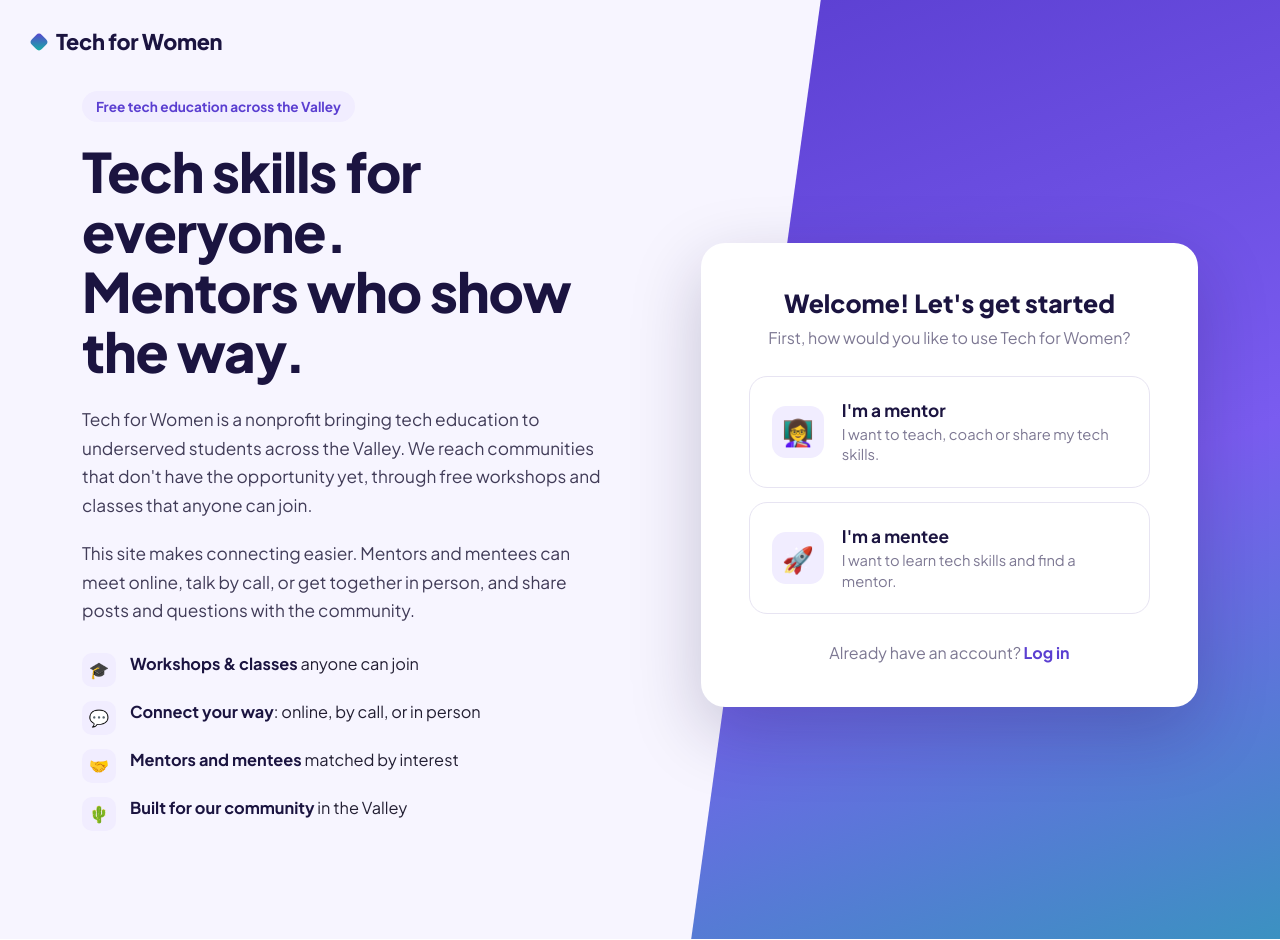
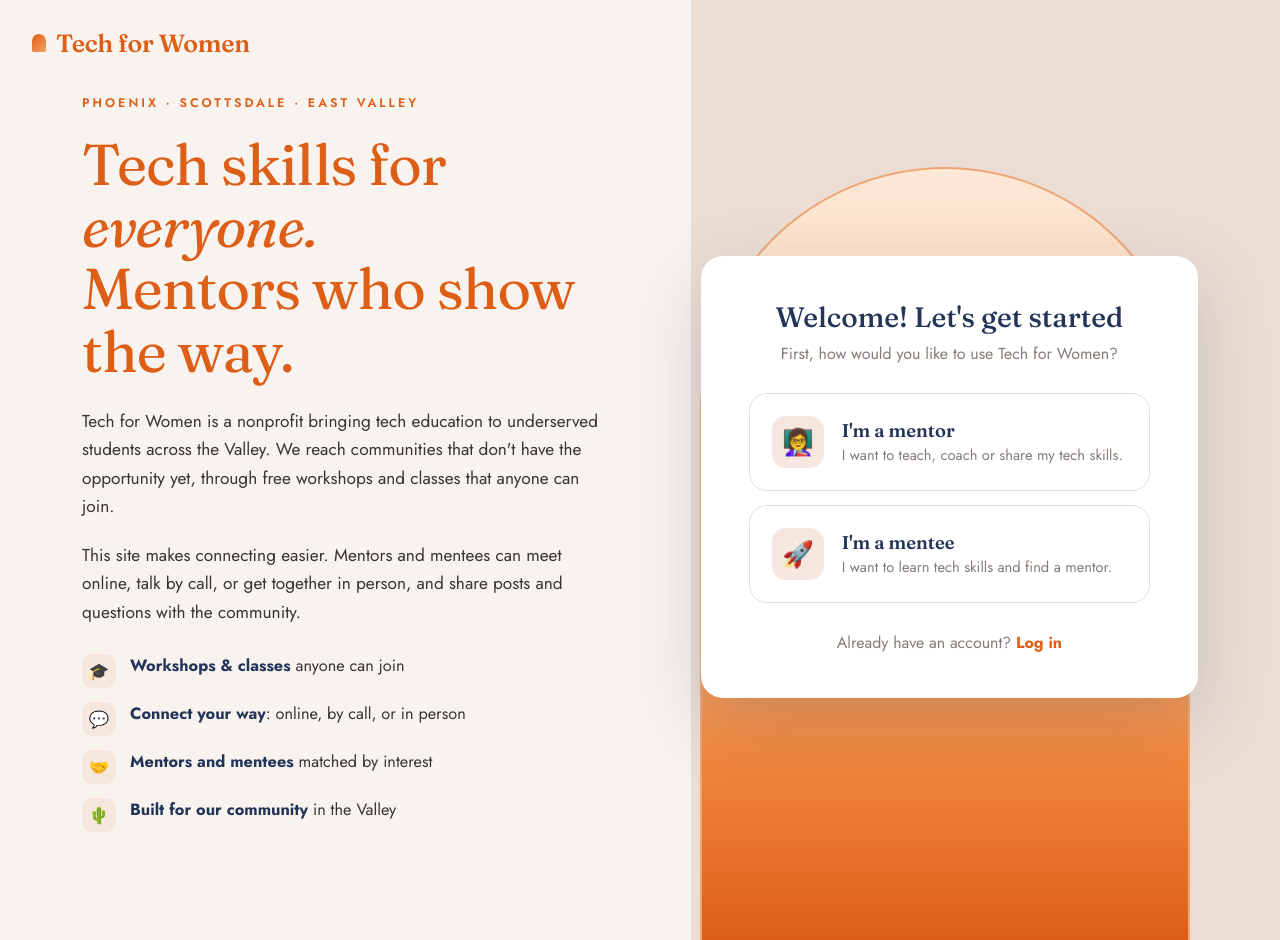
Before and after one commit to Commander436/Larper, a plain HTML site: page index.html in a window 1280 px wide. Drawn offline with Linux system fonts and the light colour scheme.

Commit message:
Apply TechWomenAZ brand colors and typography
Burnt orange / navy / cream palette, serif display headings (Fraunces),
Jost body text, pill buttons, and a desert-sunrise arch on the landing page.

Co-Authored-By: Claude Sonnet 5.5 <noreply@anthropic.com>
Claude-Session: https://claude.ai/code/session_01QbrbXN3hmoc3MRLcN6Gmsw

```diff
--- a/css/styles.css
+++ b/css/styles.css
@@ -4,21 +4,23 @@
  * so matching the nonprofit's brand colors is a one-block change.
  */
 :root {
-  --primary: #5b3fd1;        /* buttons, selected states, accents */
-  --primary-dark: #4a30b0;
-  --primary-soft: #cfc6f6;   /* disabled buttons */
-  --tint: #f1edff;           /* info panel, chips */
-  --accent: #12b5a2;         /* success + highlights */
-  --bg: #f7f5ff;             /* landing background */
-  --ink: #1b1440;            /* headings */
-  --text: #231f33;
-  --muted: #7d7893;
-  --field: #f3f2f8;
-  --line: #e7e4f2;
-  --danger: #d6455d;
+  --primary: #dd5f17;        /* burnt orange: buttons, selected states, accents */
+  --primary-dark: #bd4a0a;
+  --primary-soft: #f2c6ab;   /* disabled buttons */
+  --tint: #f5e7de;           /* info panel, chips, selected rows */
+  --accent: #223559;         /* navy: highlights, success */
+  --bg: #f8f3ef;            /* warm cream page background */
+  --sand: #ebddd3;           /* decorative panels */
+  --ink: #223559;            /* headings and strong text */
+  --text: #3a3331;
+  --muted: #857b76;
+  --field: #f3ece7;
+  --line: #e8dcd3;
+  --danger: #c23b3b;
   --radius: 14px;
-  --radius-lg: 24px;
-  --font: "Plus Jakarta Sans", "Segoe UI", system-ui, -apple-system, sans-serif;
+  --radius-lg: 22px;
+  --font: "Jost", "Segoe UI", system-ui, -apple-system, sans-serif;
+  --serif: "Fraunces", "Playfair Display", Georgia, "Times New Roman", serif;
 }
 
 * { box-sizing: border-box; }
@@ -28,43 +30,47 @@ a { color: inherit; }
 button { font-family: inherit; cursor: pointer; }
 .sr-only { position: absolute; width: 1px; height: 1px; overflow: hidden; clip: rect(0 0 0 0); white-space: nowrap; }
 
-.logo { font-weight: 800; font-size: 1.35rem; color: var(--ink); text-decoration: none; letter-spacing: -0.3px; display: inline-flex; align-items: center; gap: 10px; }
-.logo::before { content: ""; width: 14px; height: 14px; border-radius: 4px; background: linear-gradient(135deg, var(--primary), var(--accent)); transform: rotate(45deg); }
+.logo { font-family: var(--serif); font-weight: 600; font-size: 1.55rem; color: var(--primary); text-decoration: none; letter-spacing: -0.3px; display: inline-flex; align-items: center; gap: 10px; }
+.logo::before { content: ""; width: 14px; height: 18px; background: linear-gradient(135deg, var(--primary), #f4a261); border-radius: 7px 7px 2px 2px; }
 
 /* ---------- Buttons & fields ---------- */
-.btn { border: 0; border-radius: var(--radius); padding: 17px 32px; font-size: 1rem; font-weight: 700; transition: background .15s, transform .05s; }
+.btn { border: 0; border-radius: 999px; padding: 16px 34px; font-size: .95rem; font-weight: 600; letter-spacing: .8px; text-transform: uppercase; transition: background .15s, transform .05s; }
 .btn:active { transform: scale(.98); }
 .btn-primary { background: var(--primary); color: #fff; }
 .btn-primary:hover { background: var(--primary-dark); }
 .btn-primary:disabled { background: var(--primary-soft); cursor: not-allowed; }
-.btn-ghost { background: #fff; color: var(--text); border: 1.5px solid var(--line); }
+.btn-ghost { background: transparent; color: var(--text); border: 1.5px solid var(--line); }
 .btn-ghost:hover { background: var(--field); }
 .btn-block { width: 100%; }
 
 .field { width: 100%; border: 1.5px solid var(--line); background: #fff; border-radius: var(--radius); padding: 18px 20px; font-size: 1rem; font-family: inherit; color: var(--text); outline: none; }
-.field:focus { border-color: var(--primary); box-shadow: 0 0 0 4px rgba(91, 63, 209, .12); }
+.field:focus { border-color: var(--primary); box-shadow: 0 0 0 4px rgba(221, 95, 23, .15); }
 .field.invalid { border-color: var(--danger); }
 textarea.field { resize: vertical; min-height: 200px; line-height: 1.55; }
 
 /* ---------- Landing / sign-up ---------- */
 .landing { min-height: 100vh; background: var(--bg); position: relative; overflow: hidden; }
-.landing::before { /* decorative slanted panel */
-  content: ""; position: absolute; inset: 0 0 0 auto; width: 46%;
-  background: linear-gradient(160deg, var(--primary) 0%, #7a5cf0 55%, var(--accent) 130%);
-  clip-path: polygon(22% 0, 100% 0, 100% 100%, 0 100%);
+.landing::before { /* sand panel */
+  content: ""; position: absolute; inset: 0 0 0 auto; width: 46%; background: var(--sand);
 }
-.landing header { position: relative; z-index: 2; padding: 28px 32px 0; }
-.landing-grid { position: relative; z-index: 1; max-width: 1180px; margin: 0 auto; padding: 36px 32px 80px; display: grid; grid-template-columns: 1.1fr 1fr; gap: 72px; align-items: center; }
-.eyebrow { display: inline-block; background: var(--tint); color: var(--primary); font-weight: 700; font-size: .85rem; padding: 7px 14px; border-radius: 999px; margin-bottom: 20px; }
-.hero h1 { font-size: clamp(2.1rem, 4.6vw, 3.4rem); line-height: 1.1; color: var(--ink); margin: 0 0 24px; font-weight: 800; letter-spacing: -1px; }
-.hero p { font-size: 1.08rem; line-height: 1.65; max-width: 520px; margin: 0 0 20px; color: #413c58; }
+.landing::after { /* arch window with desert-sunrise gradient */
+  content: ""; position: absolute; right: 7%; bottom: 0; width: 38%; height: 82%;
+  border-radius: 999px 999px 0 0; border: 2px solid #f0a674; border-bottom: 0;
+  background: linear-gradient(180deg, #fde8d6 0%, #f8cfa8 45%, #f2893f 75%, #dd5f17 100%);
+}
+.landing header { position: relative; z-index: 3; padding: 28px 32px 0; }
+.landing-grid { position: relative; z-index: 2; max-width: 1180px; margin: 0 auto; padding: 36px 32px 80px; display: grid; grid-template-columns: 1.1fr 1fr; gap: 72px; align-items: center; }
+.eyebrow { display: block; color: var(--primary); font-weight: 600; font-size: .78rem; letter-spacing: 3px; text-transform: uppercase; margin-bottom: 22px; }
+.hero h1 { font-family: var(--serif); font-size: clamp(2.2rem, 4.8vw, 3.6rem); line-height: 1.08; color: var(--primary); margin: 0 0 24px; font-weight: 400; letter-spacing: -1px; }
+.hero h1 em, .step h1 em { font-style: italic; }
+.hero p { font-size: 1.08rem; line-height: 1.65; max-width: 520px; margin: 0 0 20px; color: var(--text); }
 .perks { list-style: none; padding: 0; margin: 28px 0; display: grid; gap: 14px; }
 .perks li { display: flex; gap: 14px; align-items: flex-start; font-size: 1.02rem; }
 .perks .dot { width: 34px; height: 34px; border-radius: 10px; background: var(--tint); display: grid; place-items: center; flex: none; }
 .perks b { font-weight: 700; color: var(--ink); }
 
-.card { background: #fff; border-radius: var(--radius-lg); padding: 44px 48px; box-shadow: 0 24px 70px rgba(27, 20, 64, .22); }
-.card h2 { text-align: center; font-size: 1.55rem; margin: 0 0 8px; font-weight: 800; color: var(--ink); }
+.card { background: #fff; border-radius: var(--radius-lg); padding: 44px 48px; box-shadow: 0 24px 70px rgba(34, 53, 89, .18); }
+.card h2 { text-align: center; font-family: var(--serif); font-size: 1.75rem; margin: 0 0 8px; font-weight: 500; color: var(--ink); }
 .card .sub { text-align: center; color: var(--muted); margin: 0 0 28px; }
 .card .stack { display: grid; gap: 14px; }
 .divider { display: flex; align-items: center; gap: 14px; color: var(--muted); font-size: .85rem; margin: 18px 0; }
@@ -84,28 +90,28 @@ textarea.field { resize: vertical; min-height: 200px; line-height: 1.55; }
 /* Role choice */
 .role-cards { display: grid; gap: 14px; }
 .role { display: flex; gap: 18px; align-items: center; text-align: left; width: 100%; background: #fff; border: 1.5px solid var(--line); border-radius: 18px; padding: 22px; transition: border-color .12s, box-shadow .12s, transform .05s; color: var(--text); }
-.role:hover { border-color: var(--primary); box-shadow: 0 8px 24px rgba(91, 63, 209, .14); }
+.role:hover { border-color: var(--primary); box-shadow: 0 8px 24px rgba(221, 95, 23, .16); }
 .role:active { transform: scale(.99); }
 .role .ico { width: 52px; height: 52px; border-radius: 14px; background: var(--tint); display: grid; place-items: center; font-size: 1.6rem; flex: none; }
-.role b { display: block; font-size: 1.08rem; color: var(--ink); margin-bottom: 3px; }
+.role b { display: block; font-family: var(--serif); font-weight: 600; font-size: 1.15rem; color: var(--ink); margin-bottom: 3px; }
 .role span.d { color: var(--muted); font-size: .92rem; line-height: 1.4; }
 
 /* ---------- Onboarding shell ---------- */
 .ob-top { position: sticky; top: 0; background: #fff; z-index: 5; border-bottom: 1px solid var(--line); }
 .ob-top .inner { padding: 22px 48px 18px; }
 .progress { height: 4px; background: var(--tint); }
-.progress > span { display: block; height: 100%; background: linear-gradient(90deg, var(--primary), var(--accent)); width: 0; transition: width .35s ease; border-radius: 0 4px 4px 0; }
+.progress > span { display: block; height: 100%; background: linear-gradient(90deg, var(--primary), #f4a261); width: 0; transition: width .35s ease; border-radius: 0 4px 4px 0; }
 
 .ob-main { max-width: 1120px; margin: 0 auto; padding: 64px 32px 60px; display: grid; grid-template-columns: 5fr 6fr; gap: 80px; align-items: start; }
 .tip { background: var(--tint); border-radius: var(--radius-lg); border-left: 6px solid var(--primary); padding: 36px 36px; position: sticky; top: 130px; }
-.tip h3 { display: flex; align-items: center; gap: 12px; margin: 0 0 20px; font-size: 1.35rem; font-weight: 800; color: var(--ink); }
+.tip h3 { display: flex; align-items: center; gap: 12px; margin: 0 0 20px; font-family: var(--serif); font-size: 1.45rem; font-weight: 500; color: var(--ink); }
 .tip h3 svg { width: 28px; height: 28px; flex: none; }
-.tip p, .tip li { font-size: .98rem; line-height: 1.6; margin: 0 0 12px; color: #3a3552; }
+.tip p, .tip li { font-size: 1rem; line-height: 1.6; margin: 0 0 12px; color: var(--text); }
 .tip ul { padding-left: 18px; margin: 0 0 14px; }
 .tip .tip-label { font-weight: 800; text-transform: uppercase; font-size: .78rem; letter-spacing: .6px; color: var(--primary); margin: 22px 0 10px; }
 .tip .example { background: #fff; border-radius: 12px; padding: 12px 14px; margin: 0 0 10px; font-size: .93rem; line-height: 1.5; }
 
-.step h1 { font-size: 2.3rem; line-height: 1.15; margin: 0 0 30px; font-weight: 800; color: var(--ink); letter-spacing: -.5px; }
+.step h1 { font-family: var(--serif); font-size: 2.4rem; line-height: 1.15; margin: 0 0 30px; font-weight: 400; color: var(--ink); letter-spacing: -.5px; }
 .step h1 em { color: var(--primary); font-style: normal; }
 .step h1 small { font-size: .9rem; font-weight: 500; color: var(--muted); margin-left: 10px; letter-spacing: 0; }
 .step h2.q { font-size: 1.3rem; margin: 0 0 18px; color: var(--ink); }
@@ -121,7 +127,7 @@ textarea.field { resize: vertical; min-height: 200px; line-height: 1.55; }
 .opt { display: flex; align-items: center; justify-content: space-between; text-align: left; width: 100%; background: #fff; border: 1.5px solid var(--line); border-radius: var(--radius); padding: 22px 24px; font-size: 1.02rem; font-weight: 600; color: var(--text); transition: border-color .12s, background .12s; }
 .opt:hover { border-color: var(--primary); }
 .opt.selected { background: var(--tint); border-color: var(--primary); color: var(--ink); }
-.opt .box { width: 26px; height: 26px; border-radius: 8px; border: 2px solid #cbc7dc; display: grid; place-items: center; flex: none; }
+.opt .box { width: 26px; height: 26px; border-radius: 8px; border: 2px solid #d9c9be; display: grid; place-items: center; flex: none; }
 .opt.selected .box { background: var(--primary); border-color: var(--primary); }
 .opt .box svg { width: 14px; height: 14px; display: none; }
 .opt.selected .box svg { display: block; }
@@ -140,23 +146,23 @@ textarea.field { resize: vertical; min-height: 200px; line-height: 1.55; }
 
 /* Phone */
 .phone { display: flex; align-items: center; gap: 8px; border: 1.5px solid var(--line); border-radius: var(--radius); padding: 4px 14px; }
-.phone:focus-within { border-color: var(--primary); box-shadow: 0 0 0 4px rgba(91, 63, 209, .12); }
+.phone:focus-within { border-color: var(--primary); box-shadow: 0 0 0 4px rgba(221, 95, 23, .15); }
 .phone select { border: 0; background: transparent; font-size: 1rem; font-family: inherit; padding: 14px 2px; outline: none; }
 .phone input { border: 0; outline: none; flex: 1; font-size: 1rem; padding: 16px 4px; font-family: inherit; background: transparent; }
 .label-muted { color: var(--muted); margin: 0 0 4px; font-size: .9rem; }
 .label-sub { margin: 0 0 14px; font-size: .95rem; line-height: 1.4; }
 
 /* Photo upload */
-.photo-drop { display: grid; justify-items: center; gap: 18px; text-align: center; border: 2px dashed #cbc7dc; border-radius: var(--radius-lg); padding: 36px 24px; background: #fcfbff; transition: border-color .12s, background .12s; }
+.photo-drop { display: grid; justify-items: center; gap: 18px; text-align: center; border: 2px dashed #e0c4b0; border-radius: var(--radius-lg); padding: 36px 24px; background: #fffaf6; transition: border-color .12s, background .12s; }
 .photo-drop.drag, .photo-drop:hover { border-color: var(--primary); background: var(--tint); }
-.avatar { width: 168px; height: 168px; border-radius: 50%; background: var(--field) center/cover no-repeat; display: grid; place-items: center; font-size: 3.4rem; color: #b3aec9; border: 4px solid #fff; box-shadow: 0 0 0 2px var(--line); }
+.avatar { width: 168px; height: 168px; border-radius: 50%; background: var(--field) center/cover no-repeat; display: grid; place-items: center; font-size: 3.4rem; color: #bfae9f; border: 4px solid #fff; box-shadow: 0 0 0 2px var(--line); }
 .photo-drop p { margin: 0; color: var(--muted); font-size: .93rem; }
 .photo-actions { display: flex; gap: 10px; flex-wrap: wrap; justify-content: center; }
 .photo-actions .btn { padding: 13px 24px; }
 
 /* Profile placeholder */
 .profile-wrap { max-width: 760px; margin: 70px auto; padding: 0 24px; text-align: center; }
-.profile-wrap h1 { font-size: 2.2rem; margin-bottom: 8px; color: var(--ink); }
+.profile-wrap h1 { font-family: var(--serif); font-weight: 400; font-size: 2.3rem; margin-bottom: 8px; color: var(--ink); }
 .profile-wrap .avatar { margin: 0 auto 18px; }
 .badge { display: inline-block; background: var(--tint); color: var(--primary); font-weight: 700; font-size: .85rem; padding: 6px 14px; border-radius: 999px; margin-bottom: 14px; }
 .summary { text-align: left; background: var(--tint); border-radius: var(--radius-lg); padding: 28px 34px; margin-top: 28px; }
@@ -165,7 +171,8 @@ textarea.field { resize: vertical; min-height: 200px; line-height: 1.55; }
 
 /* ---------- Responsive ---------- */
 @media (max-width: 900px) {
-  .landing::before { width: 100%; height: 220px; inset: 0 0 auto 0; clip-path: none; opacity: .12; }
+  .landing::before { width: 100%; height: 200px; inset: 0 0 auto 0; }
+  .landing::after { display: none; }
   .landing-grid { grid-template-columns: 1fr; gap: 36px; padding: 16px 20px 60px; }
   .card { padding: 30px 22px; }
   .ob-top .inner { padding: 18px 20px; }
--- a/index.html
+++ b/index.html
@@ -5,7 +5,7 @@
   <meta name="viewport" content="width=device-width, initial-scale=1">
   <title>Tech for Women – Join us</title>
   <link rel="preconnect" href="https://fonts.googleapis.com">
-  <link href="https://fonts.googleapis.com/css2?family=Plus+Jakarta+Sans:wght@400;500;600;700;800&display=swap" rel="stylesheet">
+  <link href="https://fonts.googleapis.com/css2?family=Fraunces:ital,opsz,wght@0,9..144,400;0,9..144,500;0,9..144,600;1,9..144,400&family=Jost:wght@400;500;600;700&display=swap" rel="stylesheet">
   <link rel="stylesheet" href="css/styles.css">
 </head>
 <body>
@@ -14,8 +14,8 @@
 
     <main class="landing-grid">
       <section class="hero">
-        <span class="eyebrow">Free tech education across the Valley</span>
-        <h1>Tech skills for everyone.<br>Mentors who show the way.</h1>
+        <span class="eyebrow">Phoenix · Scottsdale · East Valley</span>
+        <h1>Tech skills for <em>everyone.</em><br>Mentors who show the way.</h1>
         <p>
           Tech for Women is a nonprofit bringing tech education to underserved students
           across the Valley. We reach communities that don't have the opportunity yet,
--- a/js/onboarding.js
+++ b/js/onboarding.js
@@ -90,8 +90,8 @@
   }
 
   const ICONS = {
-    smile: '<svg viewBox="0 0 24 24" fill="none" stroke="#5b3fd1" stroke-width="1.8" stroke-linecap="round"><circle cx="12" cy="12" r="10"/><path d="M8 14s1.5 2 4 2 4-2 4-2"/><circle cx="9" cy="9.5" r=".6" fill="#5b3fd1"/><circle cx="15" cy="9.5" r=".6" fill="#5b3fd1"/></svg>',
-    check: '<svg viewBox="0 0 16 16" fill="none" stroke="#5b3fd1" stroke-width="2.4" stroke-linecap="round" stroke-linejoin="round"><path d="M3 8.5l3.2 3L13 4.5"/></svg>',
+    smile: '<svg viewBox="0 0 24 24" fill="none" stroke="#dd5f17" stroke-width="1.8" stroke-linecap="round"><circle cx="12" cy="12" r="10"/><path d="M8 14s1.5 2 4 2 4-2 4-2"/><circle cx="9" cy="9.5" r=".6" fill="#dd5f17"/><circle cx="15" cy="9.5" r=".6" fill="#dd5f17"/></svg>',
+    check: '<svg viewBox="0 0 16 16" fill="none" stroke="#dd5f17" stroke-width="2.4" stroke-linecap="round" stroke-linejoin="round"><path d="M3 8.5l3.2 3L13 4.5"/></svg>',
     chev: '<svg viewBox="0 0 24 24" fill="none" stroke="currentColor" stroke-width="2.2" stroke-linecap="round" stroke-linejoin="round"><path d="M9 6l6 6-6 6"/></svg>',
   };
 
```
Also changed, not shown: onboarding.html (+1 -1 lines), profile.html (+1 -1 lines).
